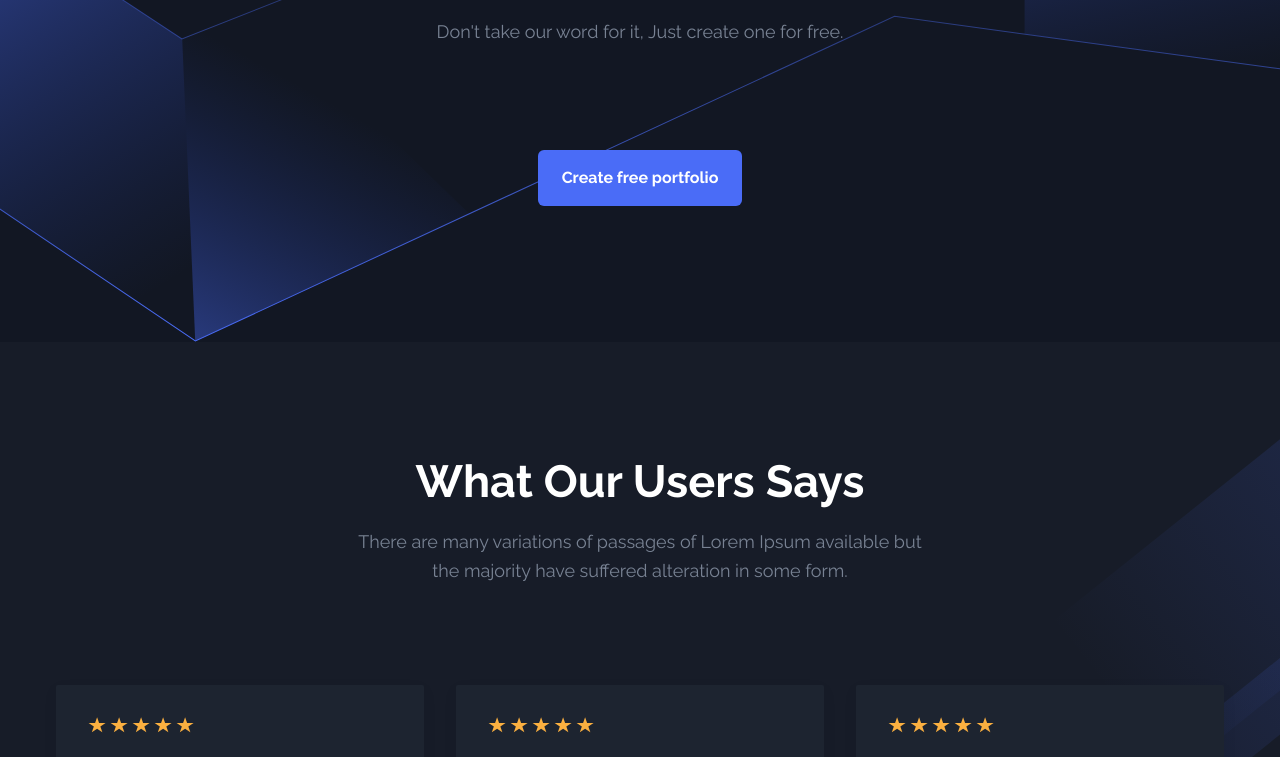
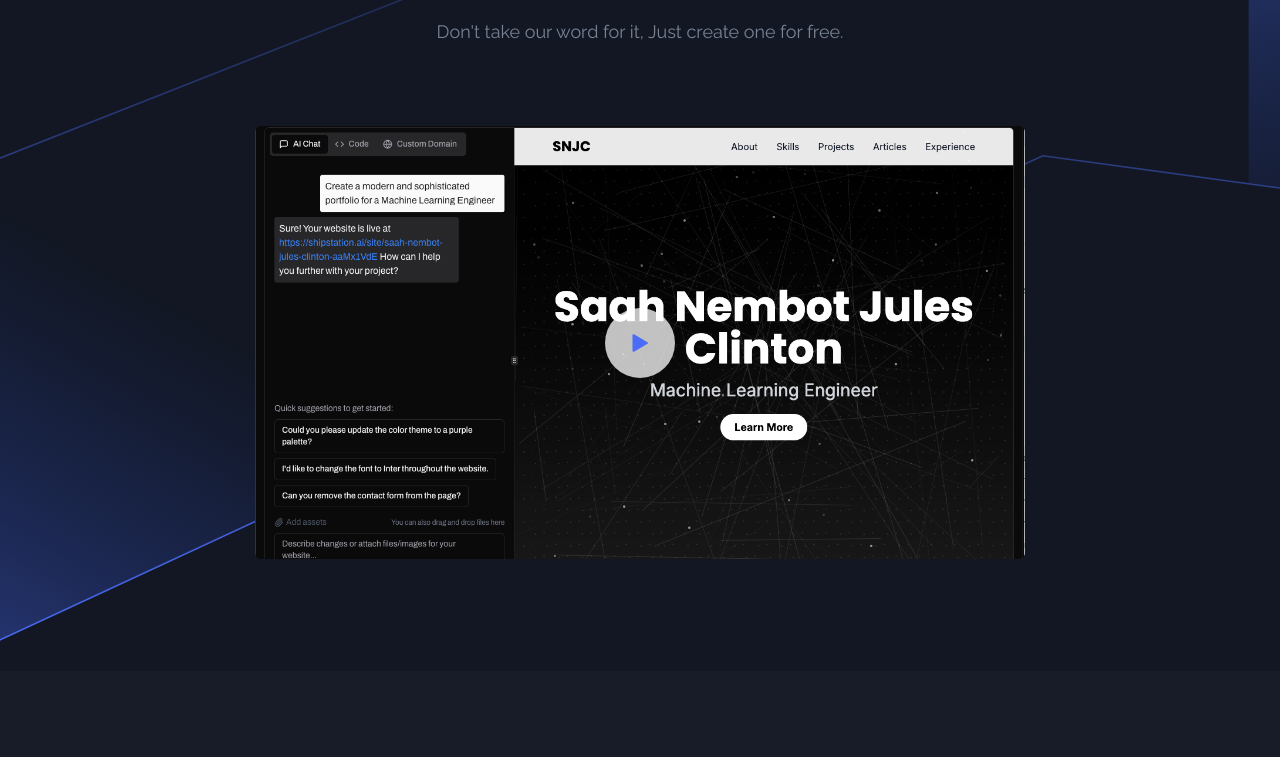
Before and after one commit to daytimedrinkingclub/shipstation-landing, a Next.js app: page / in a window 1280 px wide. Shown: the part 1860-2617 px from the top of the page. Built offline with nearby package versions, Linux system fonts and the light colour scheme.

Commit message:
add video

```diff
--- a/src/components/Video/index.tsx
+++ b/src/components/Video/index.tsx
@@ -23,23 +23,28 @@ const Video = () => {
             center
             mb="80px"
           />
-          <Link
+          {/* <Link
             href="https://app.shipstation.ai"
             className="my-6 rounded-md bg-primary px-6 py-4 text-base font-bold text-white transition duration-300 hover:bg-opacity-90"
           >
             Create free portfolio
-          </Link>
+          </Link> */}
         </div>
 
-        {/* <div className="-mx-4 flex flex-wrap">
+        <div className="-mx-4 flex flex-wrap">
           <div className="w-full px-4">
             <div
               className="mx-auto max-w-[770px] overflow-hidden rounded-md"
               data-wow-delay=".15s"
             >
-              <div className="relative aspect-[77/40] items-center justify-center">
-                <Image src="/images/video/video.jpg" alt="video image" fill />
-                <div className="absolute right-0 top-0 flex h-full w-full items-center justify-center">
+              <div className="relative aspect-video">
+                <Image
+                  src="/images/video/video.png"
+                  alt="video image"
+                  fill
+                  style={{ objectFit: 'cover' }}
+                />
+                <div className="absolute inset-0 flex items-center justify-center">
                   <button
                     aria-label="video play button"
                     onClick={() => setOpen(true)}
@@ -58,7 +63,7 @@ const Video = () => {
               </div>
             </div>
           </div>
-        </div> */}
+        </div>
       </div>
 
       <ModalVideo
@@ -66,7 +71,7 @@ const Video = () => {
         autoplay={true}
         start={true}
         isOpen={isOpen}
-        videoId="L61p2uyiMSo"
+        videoId="qzIBzEj3KKA"
         onClose={() => setOpen(false)}
       />
 
```
Also changed, not shown: public/images/video/video.jpg (deleted), public/images/video/video.png (added).
